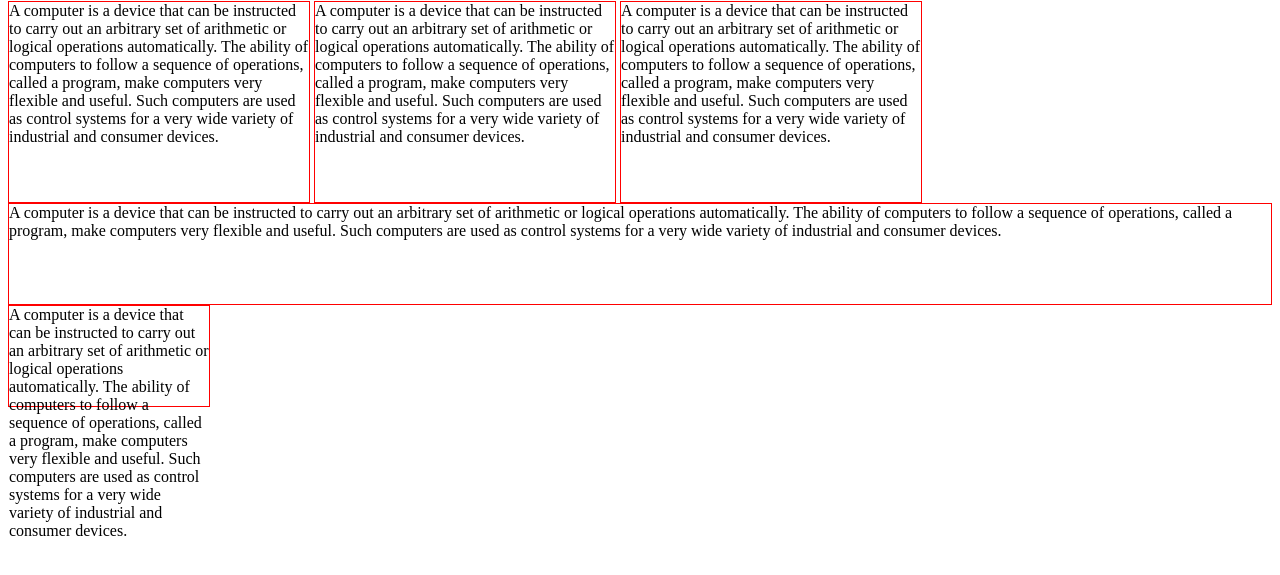
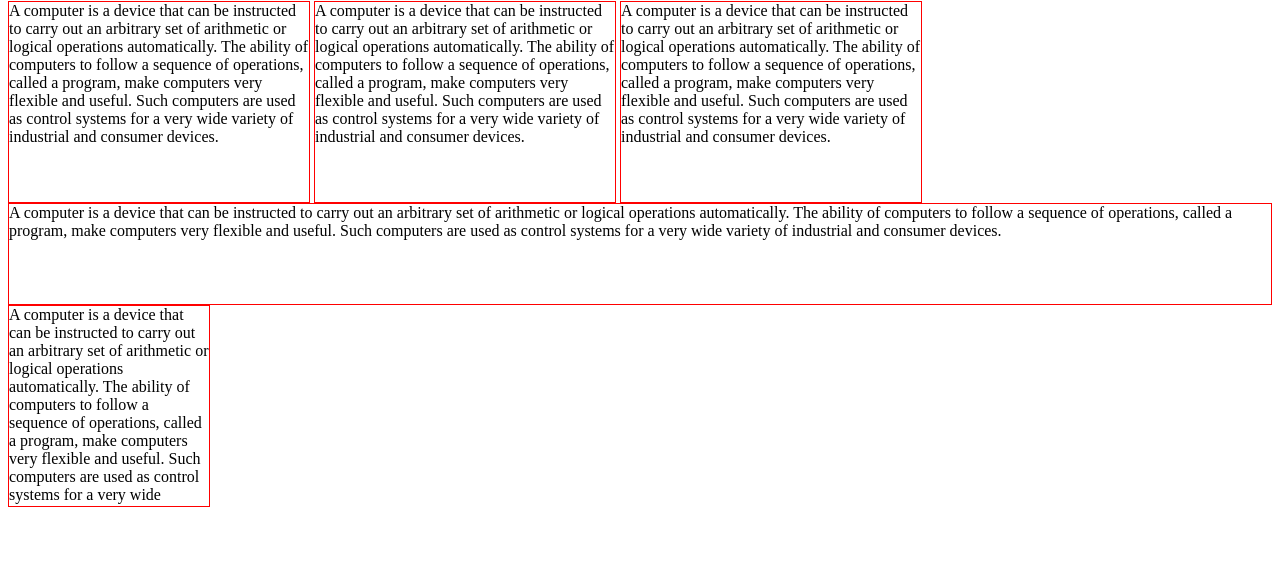
Before and after one commit to ANISETTYMANEESH/anisettymaneesh.github.io, a plain HTML site: page task.html in a window 1280 px wide. Shown: the part 65-640 px from the top of the page. Drawn offline with Linux system fonts and the light colour scheme.

Commit message:
commited changes

```diff
--- a/task.html
+++ b/task.html
@@ -14,7 +14,7 @@ A computer is a device that can be instructed to carry out an arbitrary set of a
 <div style="border: 1px solid red; height: 100px;">
 A computer is a device that can be instructed to carry out an arbitrary set of arithmetic or logical operations automatically. The ability of computers to follow a sequence of operations, called a program, make computers very flexible and useful. Such computers are used as control systems for a very wide variety of industrial and consumer devices.
 </div>
-<div style="border: 1px solid red;width: 200px; height: 100px; display: inline-block;">
+<div style="border: 1px solid red;width: 200px;overflow:scroll; height: 200px; display: inline-block;">
 A computer is a device that can be instructed to carry out an arbitrary set of arithmetic or logical operations automatically. The ability of computers to follow a sequence of operations, called a program, make computers very flexible and useful. Such computers are used as control systems for a very wide variety of industrial and consumer devices.
 </div>
 </body>
```
